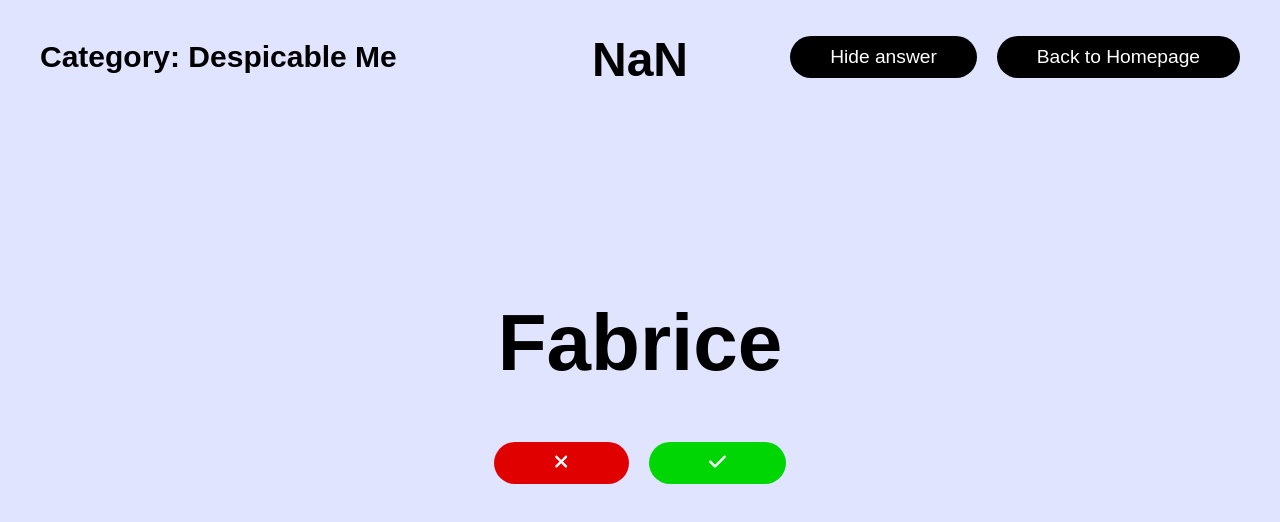
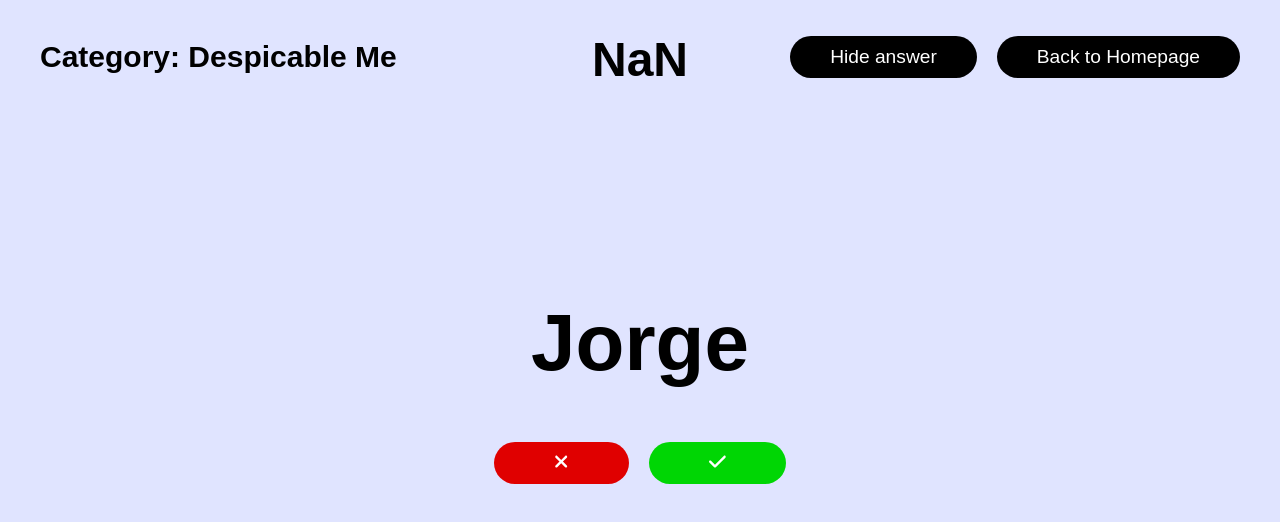
Before and after one commit to suttirakcha/lets-guess, a React (Create React App) app: page /despicable-me in a window 1280 px wide. Shown: the top 522 px of the page. Built offline with nearby package versions, Linux system fonts and the light colour scheme; a web font is replaced by a local one.

Commit message:
Update despicable-me.js

```diff
--- a/src/categories/despicable-me.js
+++ b/src/categories/despicable-me.js
@@ -3,6 +3,6 @@ import "../App.scss";
 import Questions from "../components/questions";
 
 export default function DespicableMe(){
-  const words = ["Minions","Kevin","Stuart","Gru","Vector","Dr. Nefario","Miss Hattie","Margo","Mr. Perkins","Scarlet Overkill","Lucy Wilde","Eduardo Pérez / El Macho","Agnes","Floyd Eaglesan","Professor Flux","Balthazar Bratt","Silas Ramsbottom","Mel","Clive the robot","Niko","Elizabeth II","Herb Overkill","Walter Nelson","Madge Nelson","Fabrice","Tina Nelson","Bob","Otto","Wild Knuckles","Lipstick Taser","Master Chow","Belle Bottom","Jorge","Lance","Phil","Norbit","Dave","Tom","Carl","Mark","Jerry","Edith","Banana","Shrink Ray","Home Makeover","Orientation Day","Puppy","Panic in the Mailroom","Training Wheels","Binky Nelson Unpacified","Competition","Cro Minion","Mower Minions","The Secret Life of Kyle","Yellow is the New Black","Santa's Little Helpers","Minion Scouts","Minions & Monsters","Post Modern Minions","Fart Gun","Squid Launcher","Cookie Robots","Agnes's Unicorn","Freeze Ray","Zodiac Stone"];
+  const words = ["Minions","Kevin","Stuart","Gru","Vector","Dr. Nefario","Miss Hattie","Margo","Mr. Perkins","Scarlet Overkill","Lucy Wilde","Eduardo Pérez / El Macho","Agnes","Floyd Eaglesan","Professor Flux","Balthazar Bratt","Silas Ramsbottom","Mel","Clive the robot","Niko","Elizabeth II","Herb Overkill","Walter Nelson","Madge Nelson","Fabrice","Tina Nelson","Bob","Otto","Wild Knuckles","Lipstick Taser","Master Chow","Belle Bottom","Jorge","Lance","Phil","Norbit","Dave","Tom","Carl","Mark","Jerry","Edith","Banana","Shrink Ray","Home Makeover","Orientation Day","Puppy","Panic in the Mailroom","Training Wheels","Binky Nelson Unpacified","Competition","Cro Minion","Mower Minions","The Secret Life of Kyle","Yellow is the New Black","Santa's Little Helpers","Minion Scouts","Minions & Monsters","Post Modern Minions","Fart Gun","Squid Launcher","Cookie Robots","Agnes's Unicorn","Freeze Ray","Zodiac Stone","Kanpai!","Para tu","Tulaliloo ti amo","Gelato","Bi-do","Hana, Dul, Sae","Terimakasi","Pwede na?","La boda","Poopaye","Butt","Underwear","Poulet tiki masala","King Bob","Et pis c’est tout","Bello","Tank yu","Po ka","Me want banana","BEE DO BEE DO BEE DO","Tara, tropa!"];
   return (<Questions answers={words} category="Despicable Me" redirect="/despicable-me"/>)
 }
```
